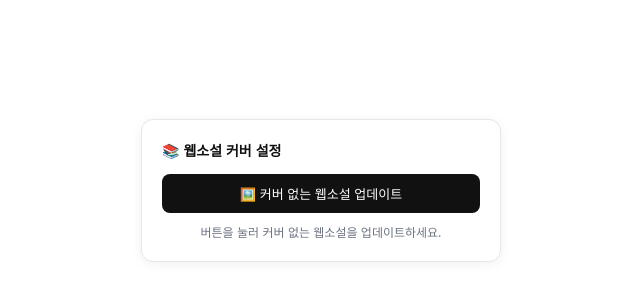
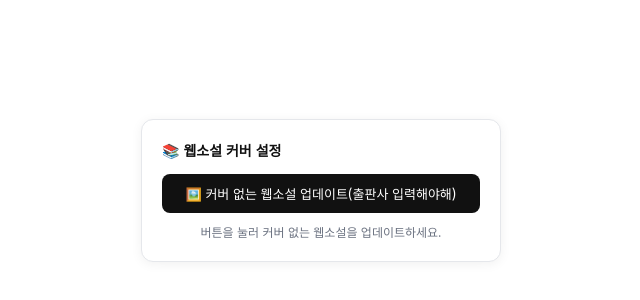
Before and after one commit to wo0h881-dev/thumbnail-crawl, a plain HTML site: page index.html in a window 1280 px wide. Shown: the part 210-510 px from the top of the page, without its empty margins (319-959 px from the left). Drawn offline with Linux system fonts and the light colour scheme.

Commit message:
Update index.html

```diff
--- a/index.html
+++ b/index.html
@@ -67,7 +67,7 @@
 <body>
 <div class="card">
   <h2>📚 웹소설 커버 설정</h2>
-  <button id="btn" onclick="runCrawl()">🖼️ 커버 없는 웹소설 업데이트</button>
+  <button id="btn" onclick="runCrawl()">🖼️ 커버 없는 웹소설 업데이트(출판사 입력해야해)</button>
   <div id="status"></div>
 </div>
 
```
